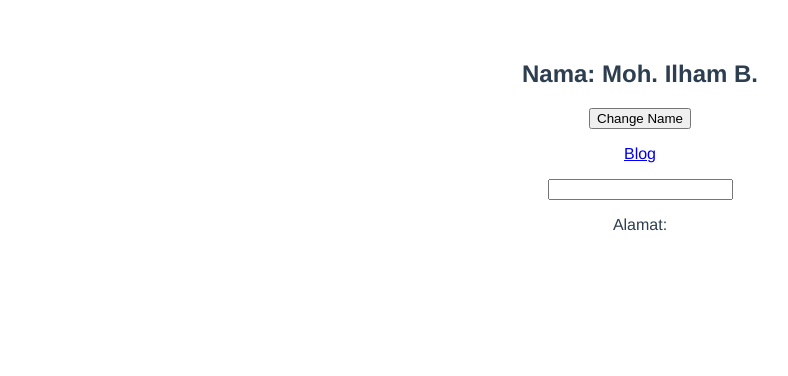
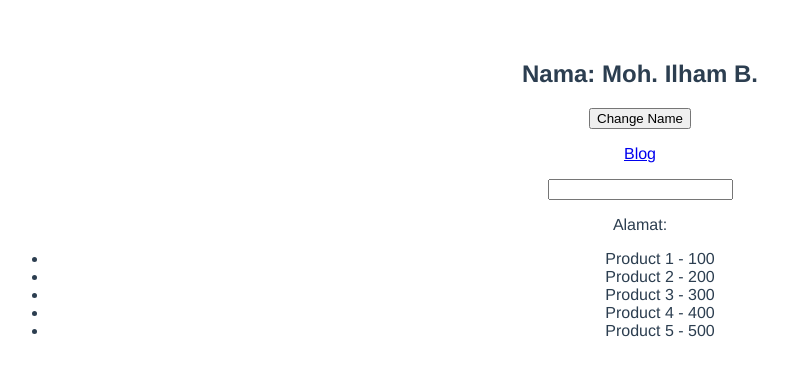
Before and after one commit to ilham76c/belajar, a Vue app in the folder vue/vue-project/: page / in a window 1280 px wide. Shown: the top 376 px of the page, without its empty margins (0-788 px from the left). Built offline with nearby package versions, Linux system fonts and the light colour scheme.

Commit message:
vue conditionals and loops

```diff
--- a/vue/vue-project/src/App.vue
+++ b/vue/vue-project/src/App.vue
@@ -4,6 +4,17 @@
   <p><a v-bind:href="url">Blog</a></p>
   <p><input type="text" v-model="alamat"></p>
   <p>Alamat: {{ alamat }}</p>
+
+  <div v-if="products.length">
+    <ul>
+      <li v-for="item in products" :key="item.id">
+        {{ item.title }} - {{ item.price }}
+      </li>
+    </ul>
+  </div>
+  <div v-else>
+    <p>No Data Found!</p>
+  </div>
 </template>
 
 <script>
@@ -15,6 +26,13 @@ export default {
       nama: 'Moh. Ilham B.',
       url: 'https://pacman97.blogspot.com/',
       alamat: '',
+      products: [
+        {id: 1, title: 'Product 1', price: 100},
+        {id: 2, title: 'Product 2', price: 200},
+        {id: 3, title: 'Product 3', price: 300},
+        {id: 4, title: 'Product 4', price: 400},
+        {id: 5, title: 'Product 5', price: 500},
+      ],
     }
   },
   methods: {
```
